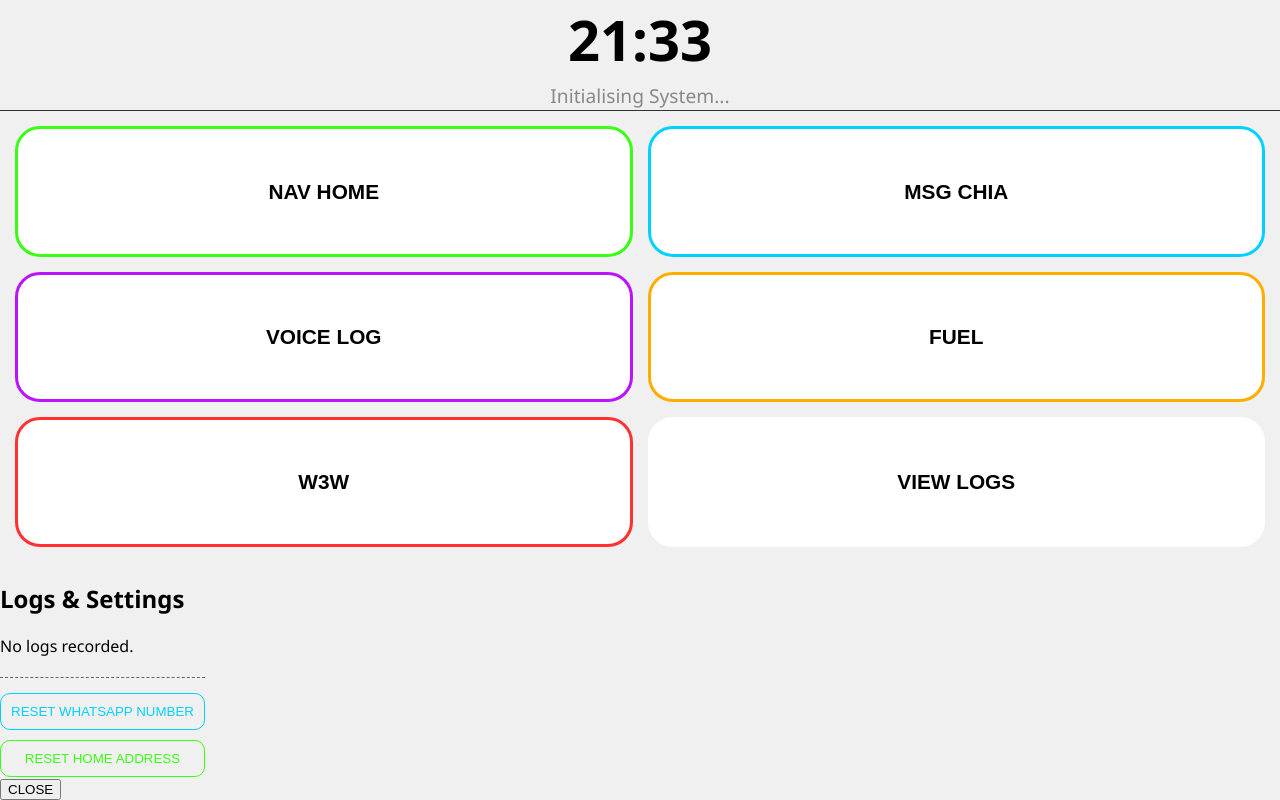
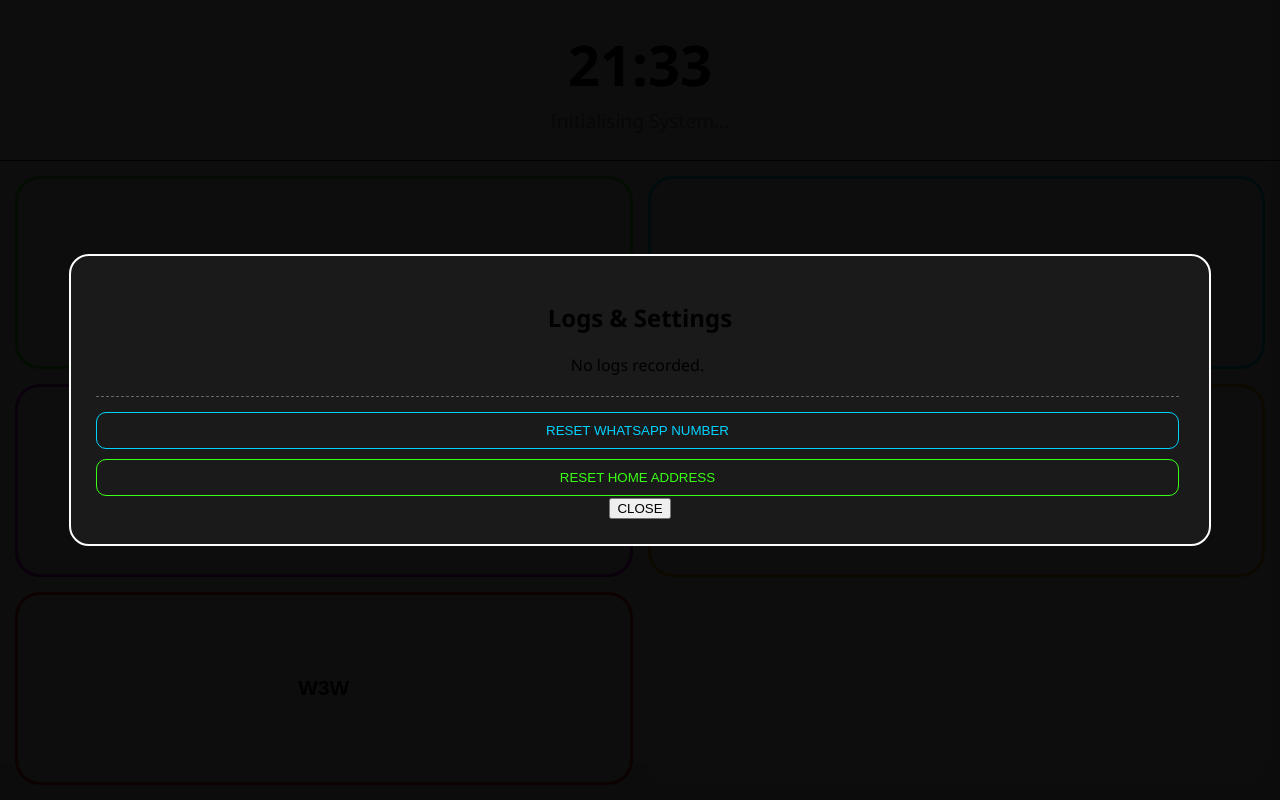
Before and after one commit to gbowdler/Car-app, a plain HTML site: page index.html in a window 1280 px wide. Both pictures are taken after a click on the button "VIEW LOGS". Drawn offline with Linux system fonts and the light colour scheme.

Commit message:
Update style.css
Modal always on top

```diff
--- a/style.css
+++ b/style.css
@@ -92,3 +92,35 @@ button { -webkit-tap-highlight-color: transparent; }
     background: #444;
     border-radius: 10px;
 }
+
+/* Ensure the modal is ALWAYS on top of the buttons */
+.modal {
+    display: none;
+    position: fixed;
+    top: 0;
+    left: 0;
+    width: 100vw;
+    height: 100vh;
+    background: rgba(0,0,0,0.95); /* Slightly darker for focus */
+    z-index: 9999; /* Higher than everything else */
+    justify-content: center;
+    align-items: center;
+}
+
+.modal-content {
+    background: #1a1a1a;
+    padding: 25px;
+    border: 2px solid var(--neon-grey);
+    border-radius: 20px;
+    width: 85%;
+    max-height: 80vh; /* Don't let it go off-screen */
+    overflow-y: auto; /* Allow scrolling INSIDE the settings list */
+    text-align: center;
+}
+
+/* Make sure the View Logs button text is very clear */
+.grey {
+    border-color: var(--neon-grey);
+    color: var(--neon-grey);
+    font-size: 1.5rem; /* Larger font for the logs button */
+}
```
